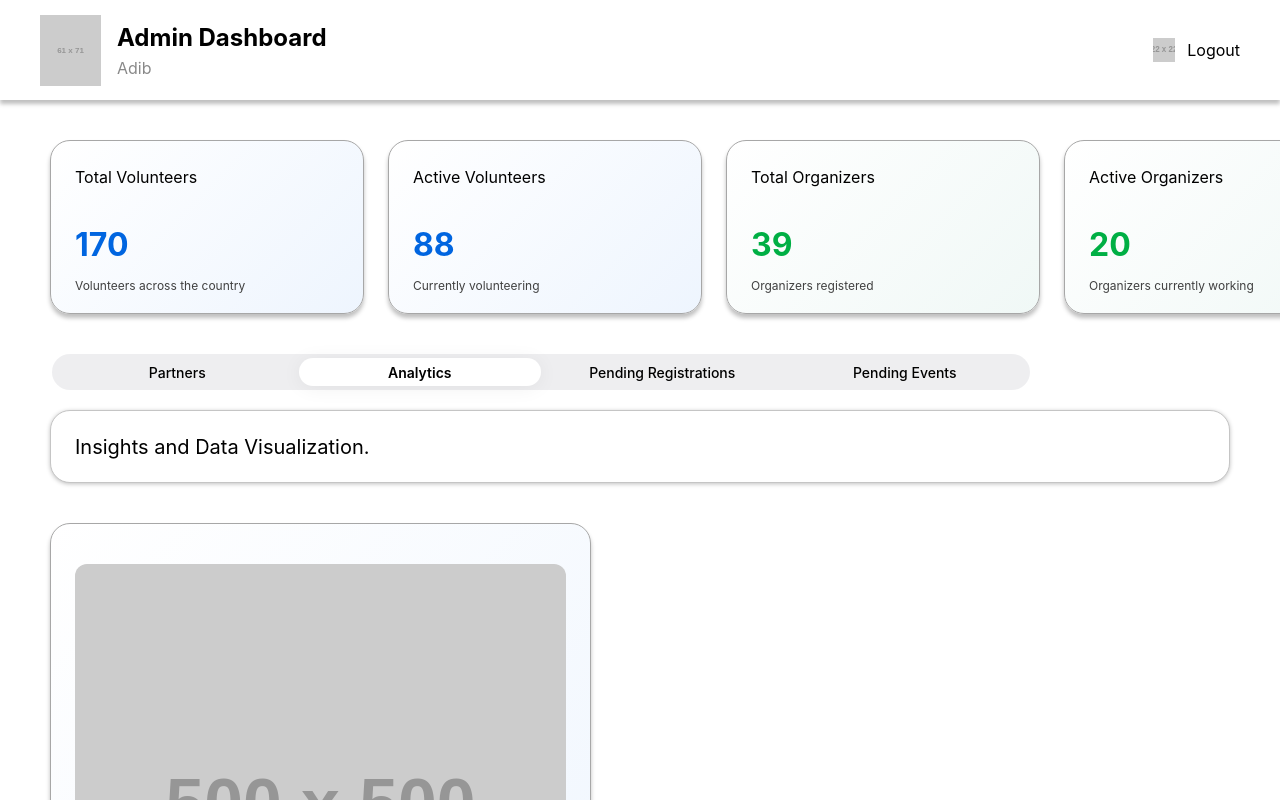
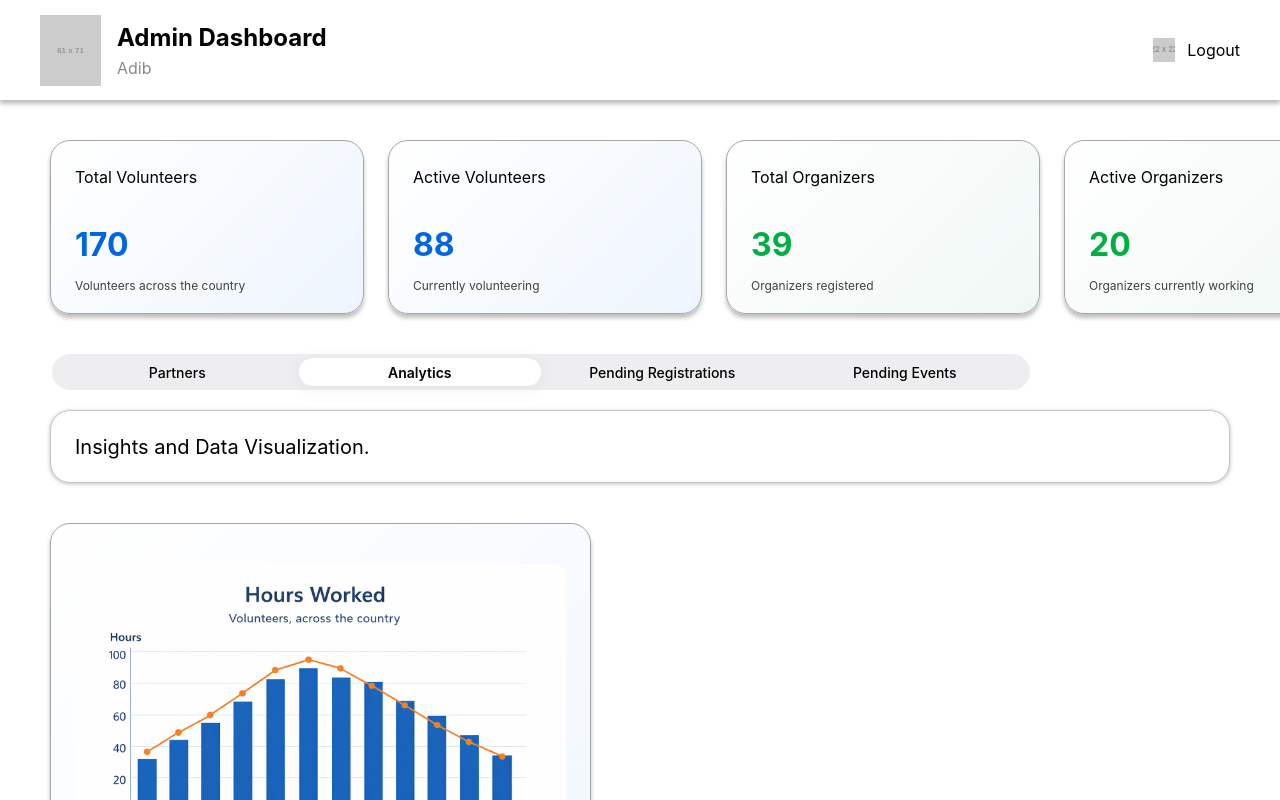
Before and after one commit to ADIB3883/Local-Volunteer-Radar, a React (Vite) app in the folder Local-Volunteer-Radar/Frontend/: page /admin-dashboard in a window 1280 px wide. Both pictures are taken after a click on the element "Analytics". Shown: the top 800 px of the page. Built offline with nearby package versions, Linux system fonts and the light colour scheme.

Commit message:
Add Image.

```diff
--- a/Local-Volunteer-Radar/Frontend/src/components/AdminDashboard.jsx
+++ b/Local-Volunteer-Radar/Frontend/src/components/AdminDashboard.jsx
@@ -120,11 +120,10 @@ export default function DashboardStats() {
             <section className="charts-grid">
                 <div className="chart-card">
                     <img
-                        src="https://placehold.co/500x500"
+                        src="/4cd6d94c-5390-46d7-b09b-8a206ffd97ba.png"
                         alt="Hours Worked"
                         className="chart-photo"
                     />
-                    <div className="chart-title">Hours Worked</div>
                     <div className="chart-desc">
                         Volunteers, across the country
                     </div>
@@ -240,7 +239,6 @@ export default function DashboardStats() {
                 </div>
             </header>
 
-            {/* Stats */}
             <section className="stats-grid">
                 <div className="stat-card">
                     <div className="stat-title">Total Volunteers</div>
@@ -267,7 +265,6 @@ export default function DashboardStats() {
                 </div>
             </section>
 
-            {/* Segmented control */}
             <div className="segmented" style={{ marginLeft: 52 }}>
                 {segments.map((label, idx) => (
                     <React.Fragment key={idx}>
```
Also changed, not shown: Local-Volunteer-Radar/Frontend/public/4cd6d94c-5390-46d7-b09b-8a206ffd97ba.png (added), Local-Volunteer-Radar/Frontend/public/Screenshot 2026-01-04 095656.png (added).
